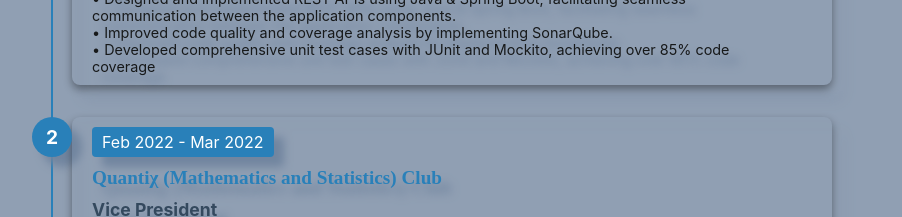
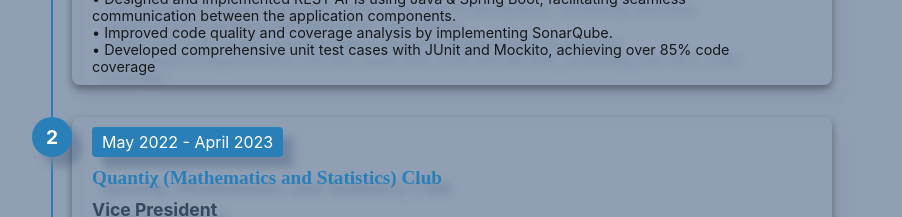
Before and after one commit to rahul2011421/rahul2011421.github.io, a React (Create React App) app: page / in a window 1280 px wide. Shown: the part 2180-2397 px from the top of the page, without its empty margins (264-1166 px from the left). Built offline with nearby package versions, Linux system fonts and the light colour scheme; some icons are missing; a web font is replaced by a local one.

Commit message:
update the date of experience section

```diff
--- a/src/App.js
+++ b/src/App.js
@@ -165,7 +165,7 @@ function App() {
             <li class="timeline-item">
                 <div class="timeline-icon">2</div>
                 <div class="timeline-content">
-                    <div class="job__time">Feb 2022 - Mar 2022</div>
+                    <div class="job__time">May 2022 - April 2023</div>
                     <div class="job__company">
                         <a href="https://www.linkedin.com/company/quanti-%CF%87/" target="_blank" rel="noopener noreferrer">Quantiχ (Mathematics and Statistics) Club </a>
                     </div>
```
